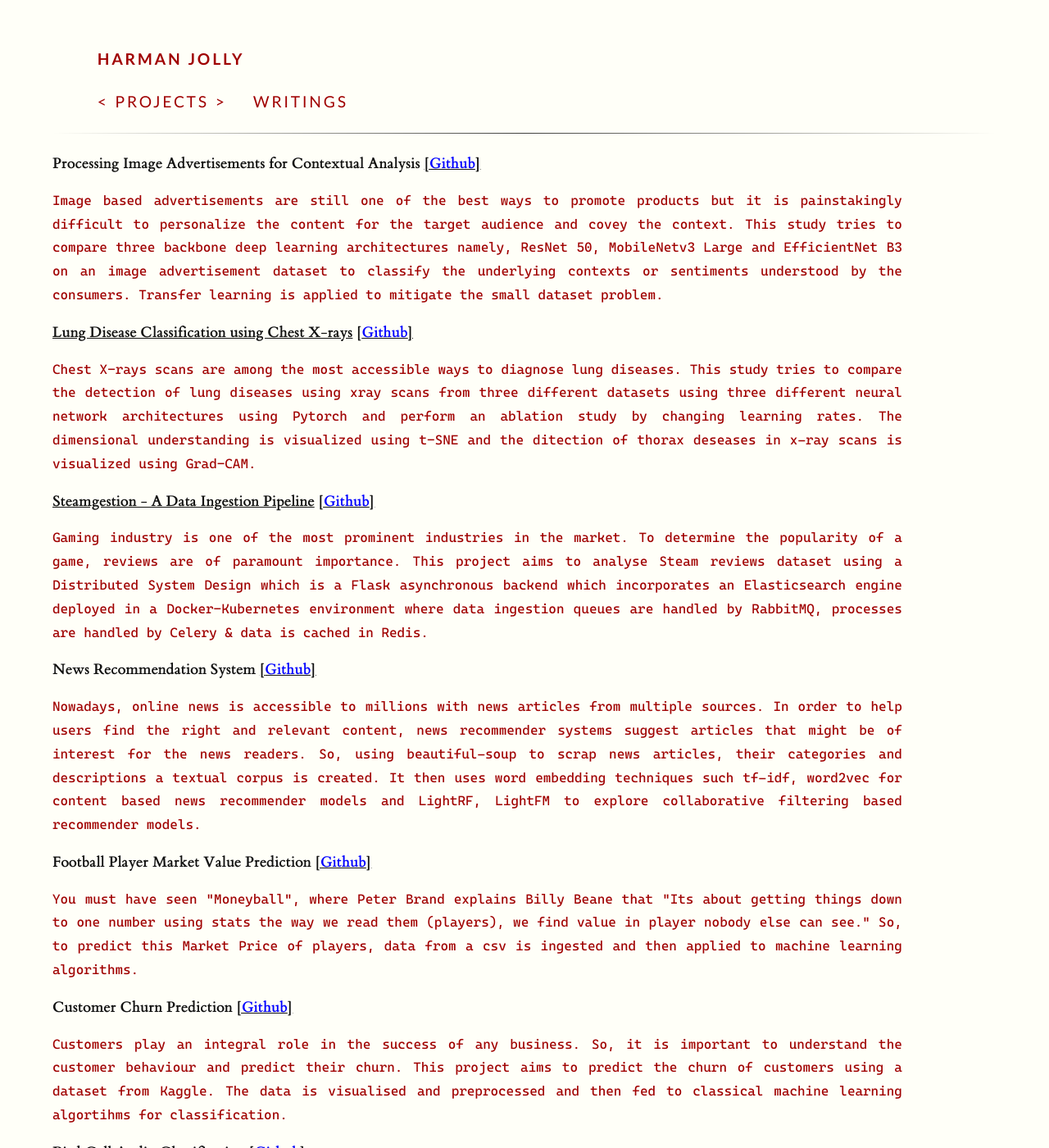
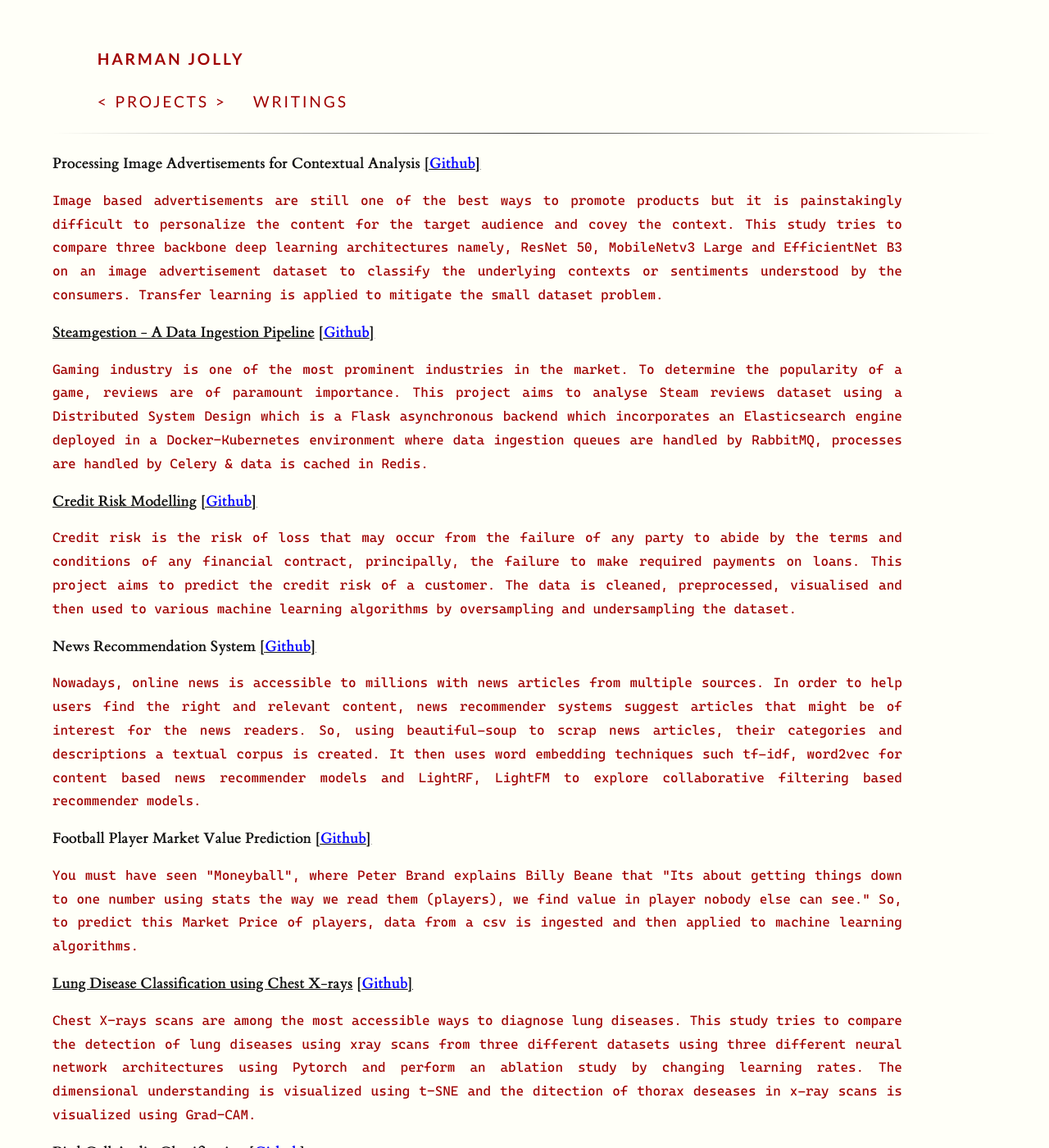
Before and after one commit to coderjolly/coderjolly.github.io, a Jekyll site: the page built from projects.md, in a window 1280 px wide and 1400 px high. Shown: the whole window at 82% size. Built offline with Jekyll 4.4.1, drawn with Linux system fonts in a browser that asks for light colours; a style sheet for code colours, icons or effects is not loaded.

Commit message:
added credit risk in projects

```diff
--- a/projects.md
+++ b/projects.md
@@ -11,16 +11,16 @@ weight: 2
 ``Image based advertisements are still one of the best ways to promote products but it is painstakingly difficult to personalize the content for the target audience and covey the context. This study tries to compare three backbone deep learning architectures namely, ResNet 50, MobileNetv3 Large and EfficientNet B3 on an image advertisement dataset to classify the underlying contexts or sentiments understood by the consumers. Transfer learning is applied to mitigate the small dataset problem.``
 
 
-[**Lung Disease Classification using Chest X-rays**](articles/22/chest-x-ray){:target="_blank"} [**[<font color='blue'>Github</font>]**](https://github.com/coderjolly/Chest-X-Ray-Classification){:target="_blank"}
-<br/>
-
-``Chest X-rays scans are among the most accessible ways to diagnose lung diseases. This study tries to compare the detection of lung diseases using xray scans from three different datasets using three different neural network architectures using Pytorch and perform an ablation study by changing learning rates. The dimensional understanding is visualized using t-SNE and the ditection of thorax deseases in x-ray scans is visualized using Grad-CAM.``
-
-
 [**Steamgestion - A Data Ingestion Pipeline**](articles/22/steamgestion-data-pipeline){:target="_blank"} [**[<font color='blue'>Github</font>]**](https://github.com/coderjolly/data-ingestion-pipeline){:target="_blank"}
 <br/>
 
 ``Gaming industry is one of the most prominent industries in the market. To determine the popularity of a game, reviews are of paramount importance. This project aims to analyse Steam reviews dataset using a Distributed System Design which is a Flask asynchronous backend which incorporates an Elasticsearch engine deployed in a Docker-Kubernetes environment where data ingestion queues are handled by RabbitMQ, processes are handled by Celery & data is cached in Redis.``
+
+
+[**Credit Risk Modelling**](articles/23/credit-risk-modelling){:target="_blank"} [**[<font color='blue'>Github</font>]**](https://github.com/coderjolly/credit-risk-modelling){:target="_blank"}
+<br/>
+
+``Credit risk is the risk of loss that may occur from the failure of any party to abide by the terms and conditions of any financial contract, principally, the failure to make required payments on loans. This project aims to predict the credit risk of a customer. The data is cleaned, preprocessed, visualised and then used to various machine learning algorithms by oversampling and undersampling the dataset.``
 
 
 **News Recommendation System** [**[<font color='blue'>Github</font>]**](https://github.com/coderjolly/news-recommender){:target="_blank"}
@@ -36,10 +36,16 @@ weight: 2
 <!-- for comparing their R^2 values and an EDA is performed to understand the data in negotiating players for transfers -->
 
 
-**Customer Churn Prediction** [**[<font color='blue'>Github</font>]**](https://github.com/coderjolly/customer-churn-prediction){:target="_blank"}
+[**Lung Disease Classification using Chest X-rays**](articles/22/chest-x-ray){:target="_blank"} [**[<font color='blue'>Github</font>]**](https://github.com/coderjolly/Chest-X-Ray-Classification){:target="_blank"}
 <br/>
 
-``Customers play an integral role in the success of any business. So, it is important to understand the customer behaviour and predict their churn. This project aims to predict the churn of customers using a dataset from Kaggle. The data is visualised and preprocessed and then fed to classical machine learning algortihms for classification.``
+``Chest X-rays scans are among the most accessible ways to diagnose lung diseases. This study tries to compare the detection of lung diseases using xray scans from three different datasets using three different neural network architectures using Pytorch and perform an ablation study by changing learning rates. The dimensional understanding is visualized using t-SNE and the ditection of thorax deseases in x-ray scans is visualized using Grad-CAM.``
+
+
+<!-- **Customer Churn Prediction** [**[<font color='blue'>Github</font>]**](https://github.com/coderjolly/customer-churn-prediction){:target="_blank"}
+<br/>
+
+``Customers play an integral role in the success of any business. So, it is important to understand the customer behaviour and predict their churn. This project aims to predict the churn of customers using a dataset from Kaggle. The data is visualised and preprocessed and then fed to classical machine learning algortihms for classification.`` -->
 
 
 **Bird Call Audio Classification** [**[<font color='blue'>Github</font>]**](https://github.com/coderjolly/bird-call){:target="_blank"}
```
Also changed, not shown: _posts/2023-05-15-credit-risk-modelling.md (+1 -1 lines).
